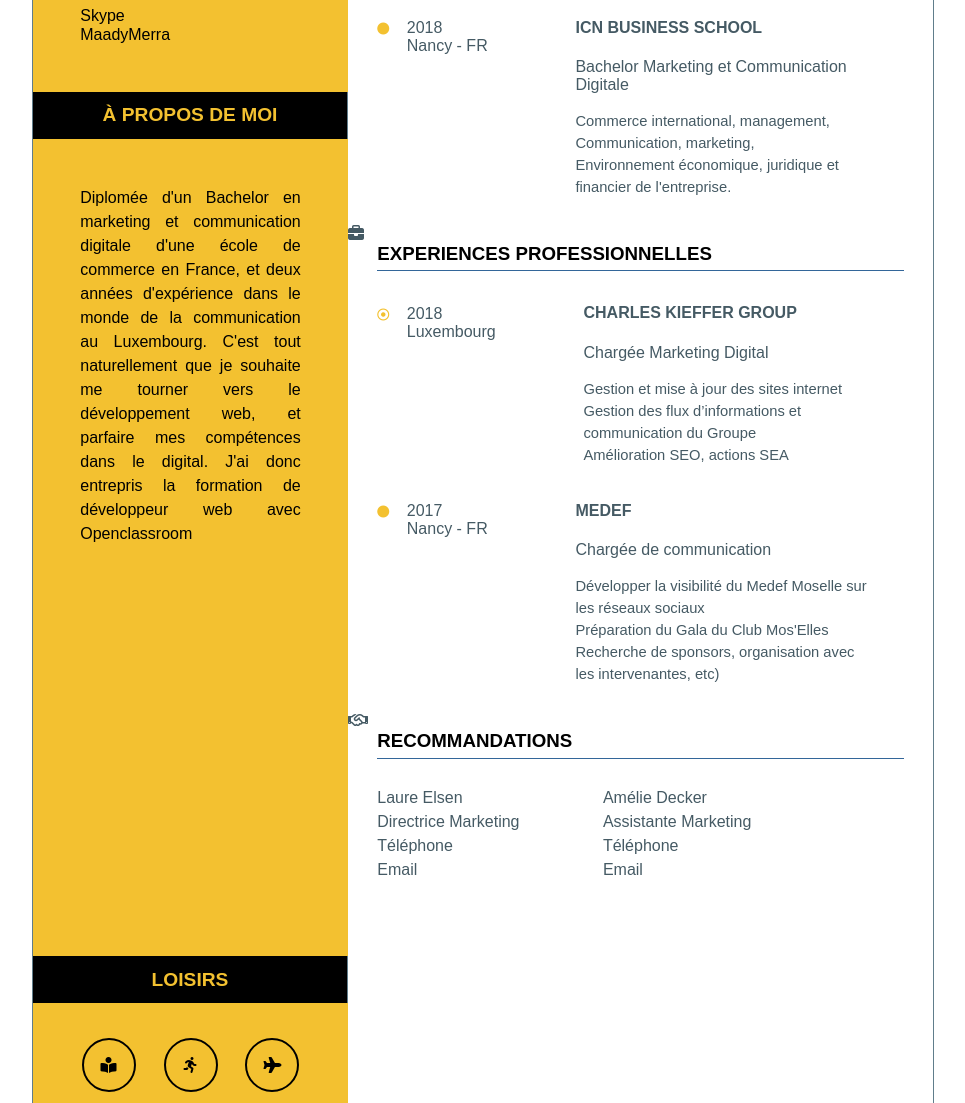
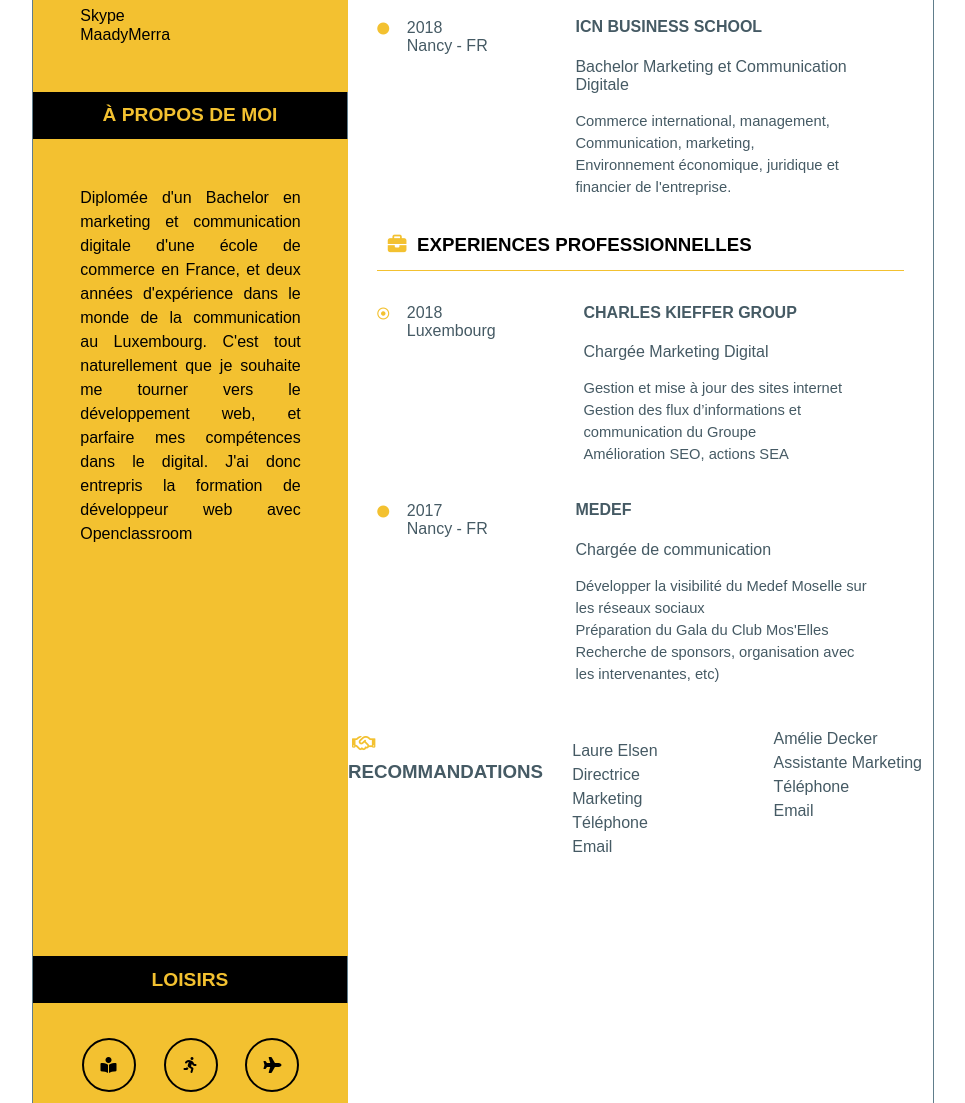
Before and after one commit to MadisonMerra/cvprojet2, a plain HTML site: page index.html in a window 1280 px wide. Shown: the part 598-1701 px from the top of the page, without its empty margins (157-1122 px from the left). Drawn offline with Linux system fonts and the light colour scheme.

Commit message:
Correction h3

```diff
--- a/index.html
+++ b/index.html
@@ -65,8 +65,7 @@
 			</div>
 			<!-- Partie de droite -->
 			<div id="bloc_droit">
-				<i class="fas fa-user-graduate"></i>
-				<h3>FORMATIONS</h3>
+				<h3><i class="fas fa-user-graduate"></i>FORMATIONS</h3>
 				<section id="formation">
 					<div class="mise_en_page">
 						<div class="puce">
@@ -107,8 +106,7 @@
                         </div>
 					</div>
 				</section>
-				<i class="fas fa-briefcase"></i>
-				<h3>EXPERIENCES PROFESSIONNELLES</h3>
+				<h3><i class="fas fa-briefcase"></i>EXPERIENCES PROFESSIONNELLES</h3>
 				<section id="experience_pro">
 					<div class="mise_en_page">
 						<div class="puce">
@@ -147,14 +145,13 @@
                         </div>
                     </div>
                 </section>
-                <i class="far fa-handshake"></i>
-                <h3>RECOMMANDATIONS</h3>
-                <section id="recommandation">
-                	<div>
+                <section id="recommandations">
+                	<h3><i class="far fa-handshake"></i>RECOMMANDATIONS</h3>
+                	<div class="recommandation">
                 		<p>Laure Elsen<br/>
                         Directrice Marketing<br/>
                         Téléphone<br/>
-                        Email
+                       	Email
                     	</p>
                     </div>
                     <div class="recommandation2">
--- a/style.css
+++ b/style.css
@@ -125,16 +125,17 @@ a {
 
 #bloc_droit > h3 {
     color: #000;
-    border-bottom: 1.3px solid #336699;
+    border-bottom: 1.3px solid #F3C130;
     padding-bottom: 1%;
     width: 90%;
     margin: auto;
 }
 
-h3 > i {
-    color: #455A64;
-    padding-right: 3%;
-}
+ h3 > i {
+    color: #F3C130;
+    padding: 2%;
+ }
+
 
 #formation, #experience_pro {
     padding: 2% 0 2% 0;
@@ -163,7 +164,12 @@ h3 > i {
     line-height: 1.5;
 }
 
-#recommandation {
+#recommandations {
+    display: flex;
+    line-height: 1.5;
+}
+
+.recommandation {
     display: flex;
     padding: 2% 0 0 5%;
     line-height: 1.5;
```
